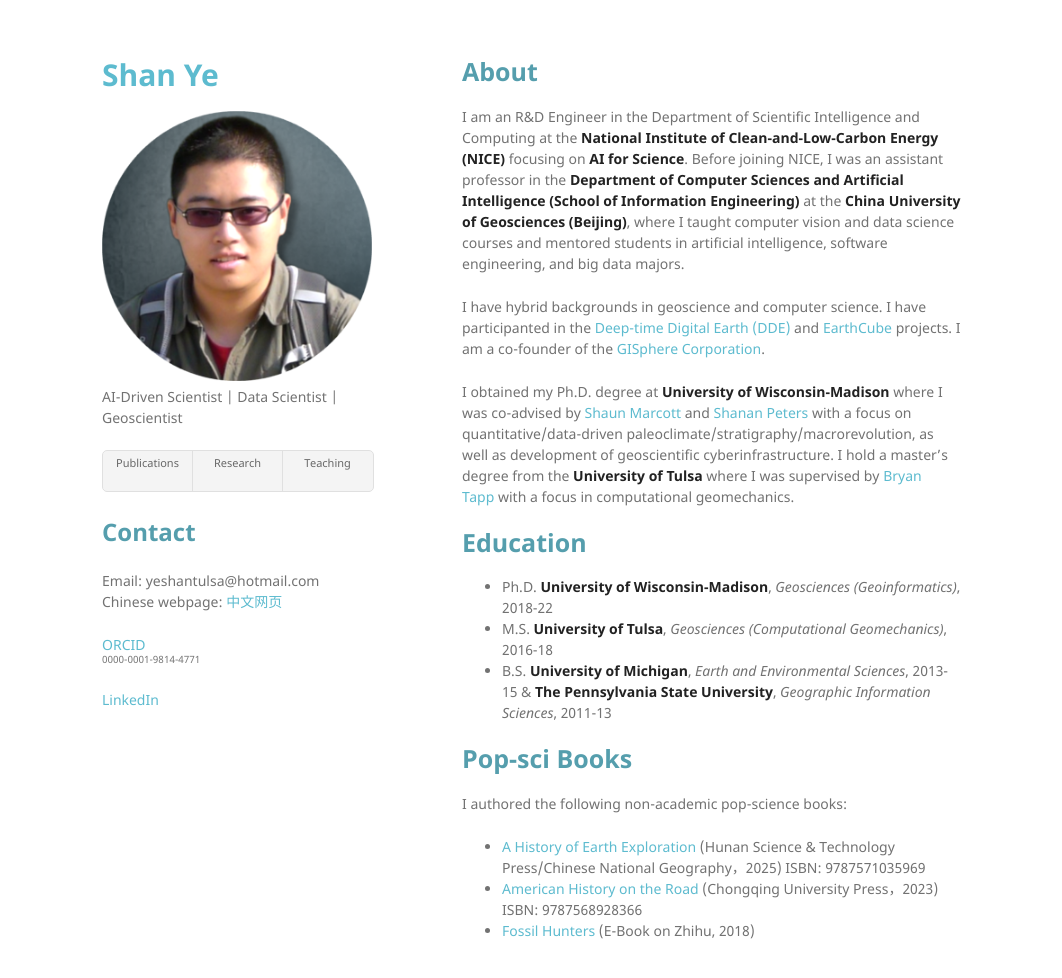
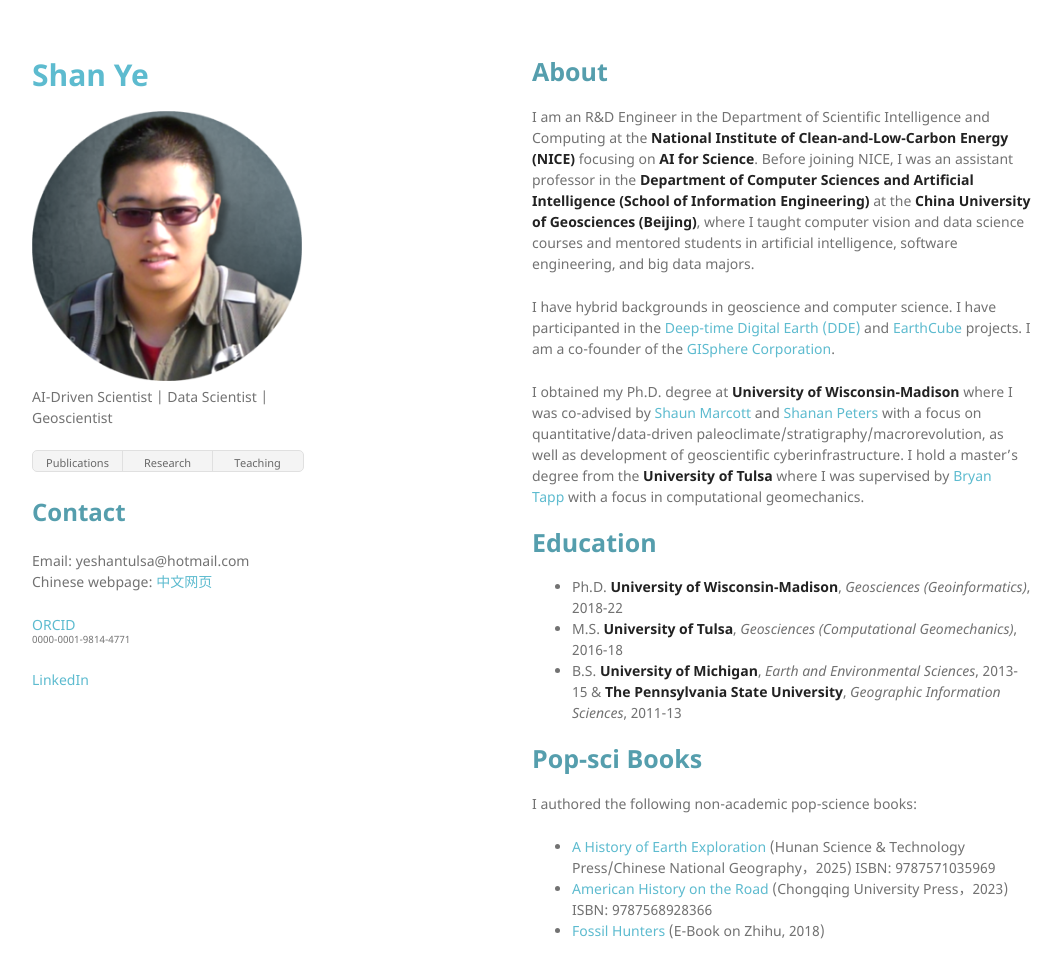
Before and after one commit to yeshan-geo/yeshan-geo.github.io, a Jekyll site: the page built from index.md, in a window 1280 px wide and 1013 px high. Shown: the top 978 px of the window, without its empty margins (108-1170 px from the left). Built offline with Jekyll 4.4.1, drawn with Linux system fonts in a browser that asks for light colours; our own code applies the rules of GitHub Pages for plain Markdown files.

Commit message:
Update jekyll-theme-minimal.scss

```diff
--- a/_sass/jekyll-theme-minimal.scss
+++ b/_sass/jekyll-theme-minimal.scss
@@ -69,7 +69,7 @@ a:hover small {
 }
 
 .wrapper {
-  width:860px;
+  width:1000px;
   margin:0 auto;
 }
 
@@ -140,7 +140,7 @@ header {
 
 ul.downloads {
   list-style:none;
-  height:40px;
+  height:20px;
   padding:0;
   background: #f4f4f4;
   border-radius:5px;
@@ -152,7 +152,7 @@ ul.downloads {
   width:89px;
   float:left;
   border-right:1px solid #e0e0e0;
-  height:40px;
+  height:20px;
 }
 
 .downloads li:first-child a {
@@ -170,7 +170,7 @@ ul.downloads {
   display:block;
   text-align:center;
   padding-top:6px;
-  height:34px;
+  height:18px;
 }
 
 .downloads a:hover, .downloads a:focus {
```
